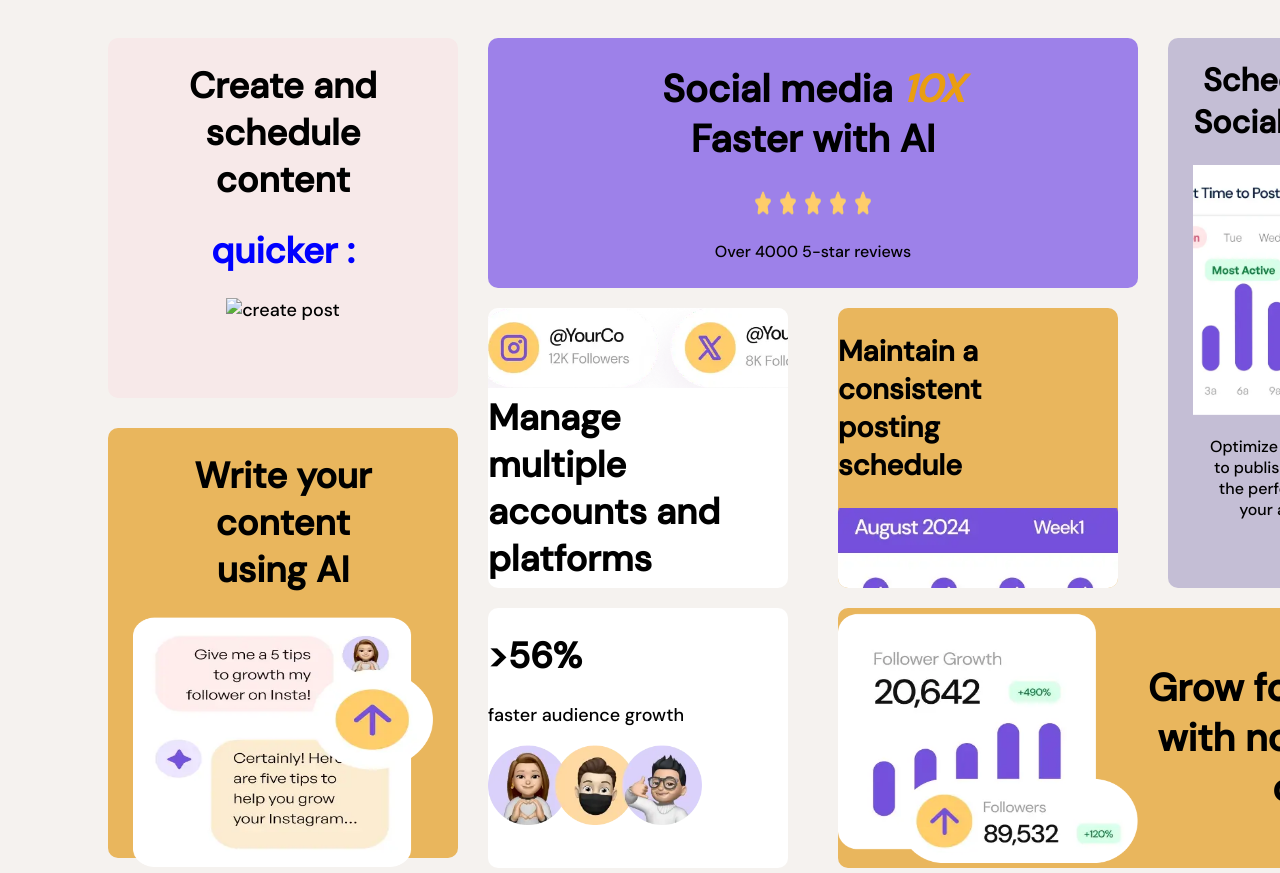
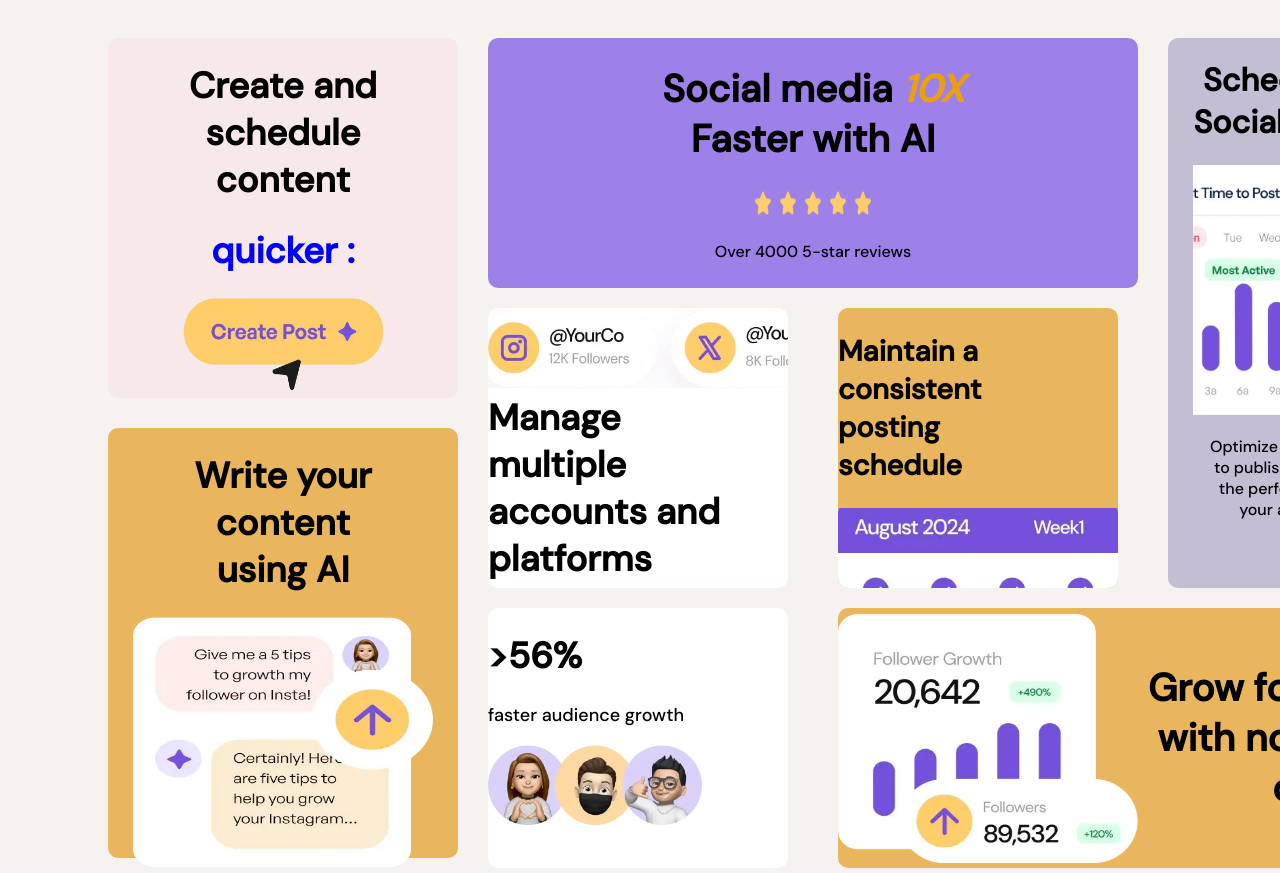
Before and after one commit to Silviya-Grace/challenge1, a plain HTML site: page index.html in a window 1280 px wide. Shown: the top 873 px of the page. Drawn offline with Linux system fonts and the light colour scheme; files whose address does not match are found by name.

Commit message:
Update index.html
grace

```diff
--- a/index.html
+++ b/index.html
@@ -234,7 +234,7 @@
     <div class="first">
         <h1>Create and <br>schedule <br>content</h1>
         <h1 style="color:blue"> quicker :</h1>
-        <img src="assets/illustration-create-post.webp" alt="create post">
+        <img src="./assets/images/illustration-create-post.webp" alt="create post">
 
     </div>
     <div class="second">
```
